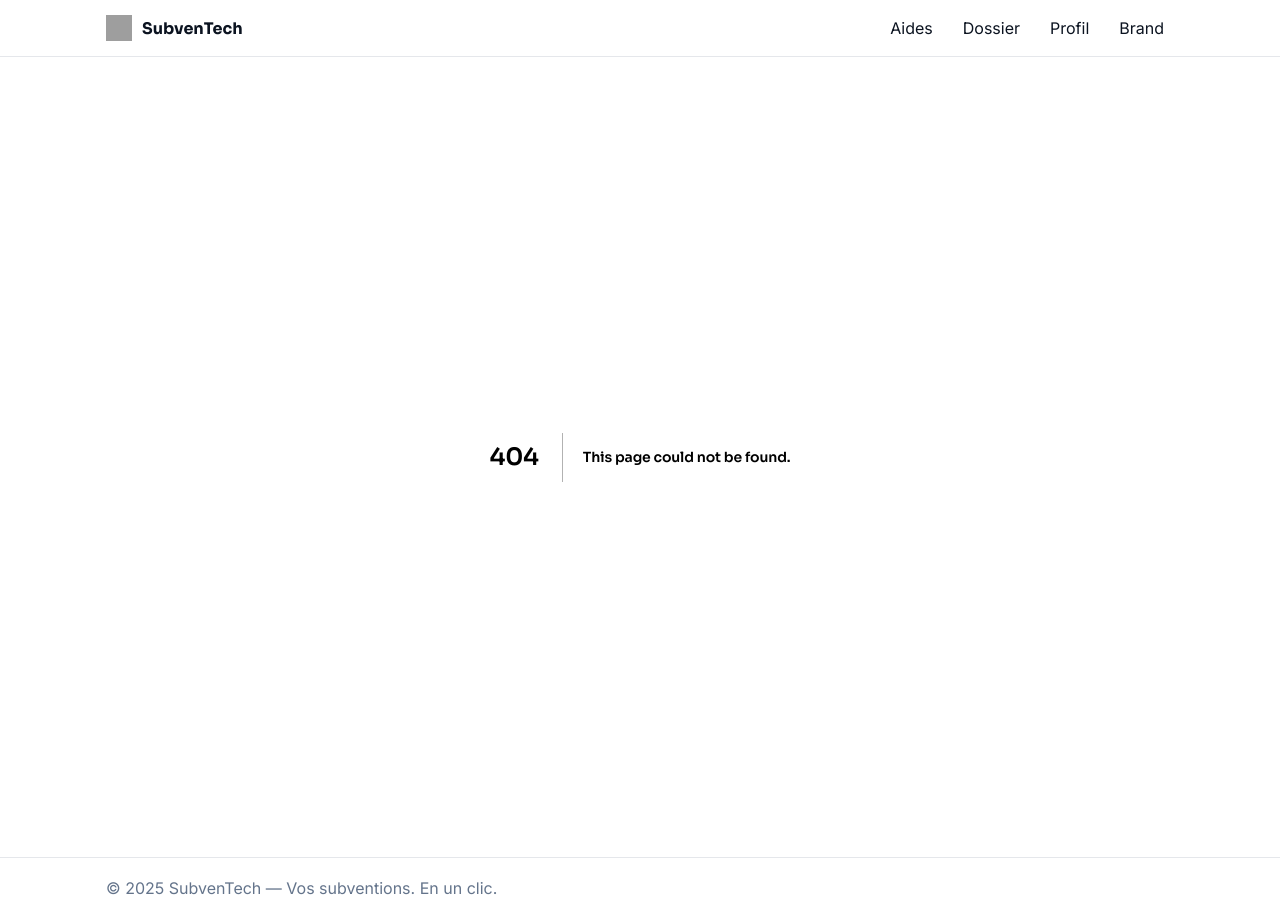
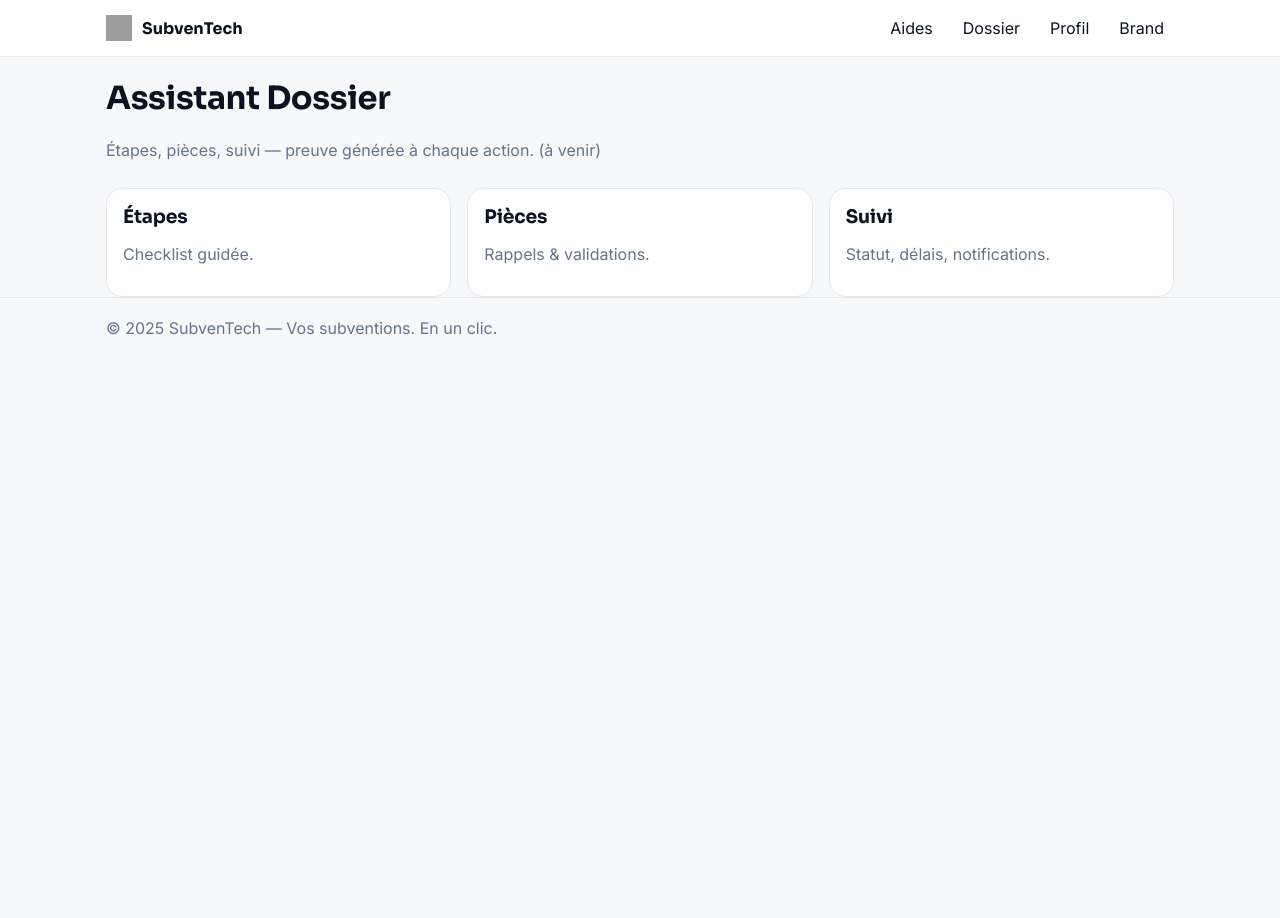
Before and after one commit to BACOUL/subventech-app, a Next.js app: page /dossier in a window 1280 px wide. Before the commit this address had no page. After the commit the page ends 800 px from the top, so only its background shows below. Built offline with nearby package versions, Linux system fonts and the light colour scheme; grey boxes are pictures that could not be loaded.

Commit message:
Create dossier.js

```diff
--- /dev/null
+++ b/pages/dossier.js
@@ -0,0 +1,13 @@
+export default function Dossier(){
+  return (
+    <>
+      <h1>Assistant Dossier</h1>
+      <p className="muted">Étapes, pièces, suivi — preuve générée à chaque action. (à venir)</p>
+      <div className="grid">
+        <div className="card"><h3>Étapes</h3><p className="muted">Checklist guidée.</p></div>
+        <div className="card"><h3>Pièces</h3><p className="muted">Rappels & validations.</p></div>
+        <div className="card"><h3>Suivi</h3><p className="muted">Statut, délais, notifications.</p></div>
+      </div>
+    </>
+  );
+}
```
